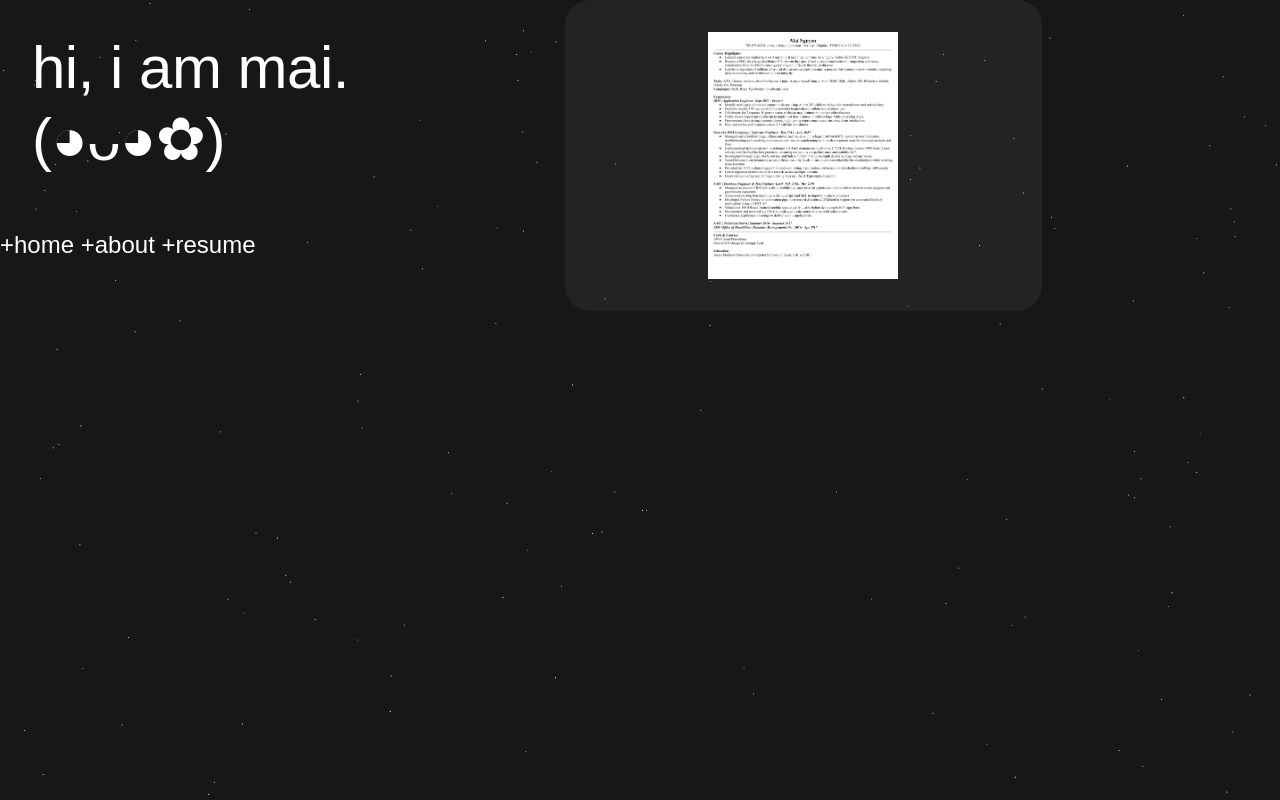
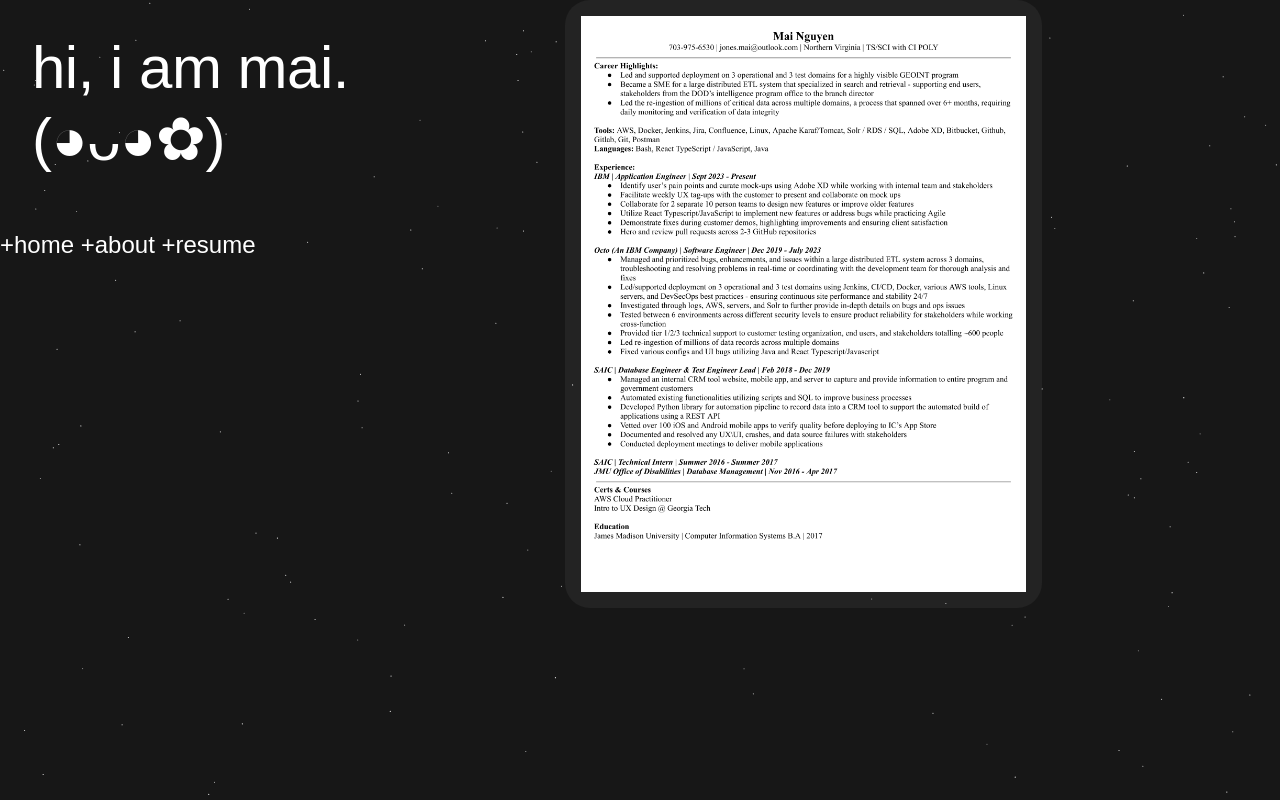
Before and after one commit to mai-pg/mai-portfolio, a React (Create React App) app: page /portfolio/resume in a window 1280 px wide. Built offline with nearby package versions, Linux system fonts and the light colour scheme.

Commit message:
resume update

```diff
--- a/package.json
+++ b/package.json
@@ -2,6 +2,7 @@
   "name": "portfolio",
   "version": "0.1.0",
   "private": true,
+  "homepage": "https://mai-pg.github.io/portfolio",
   "dependencies": {
     "@emotion/react": "^11.13.3",
     "@emotion/styled": "^11.13.0",
@@ -22,6 +23,7 @@
     "file-saver": "^2.0.5",
     "format": "^0.2.2",
     "framer-motion": "^11.9.0",
+    "gh-pages": "^6.1.1",
     "icons": "^1.0.0",
     "lucide-react": "^0.446.0",
     "postcss": "^8.4.47",
@@ -45,7 +47,8 @@
     "build": "react-scripts build",
     "test": "react-scripts test",
     "eject": "react-scripts eject",
-    "format": "prettier --write ."
+    "format": "prettier --write .",
+    "deploy": "gh-pages -d build"
   },
   "eslintConfig": {
     "extends": [
--- a/src/components/ui/personal/Resume.tsx
+++ b/src/components/ui/personal/Resume.tsx
@@ -17,9 +17,8 @@ function Resume() {
         borderRadius: "25px",
       }}
     >
-      <div className="container">
-        <img src={resume} />
-        {/* <Button
+      <img src={resume} />
+      {/* <Button
     variant="contained"
     size="large"
     startIcon={<DownloadIcon />}
@@ -27,10 +26,9 @@ function Resume() {
   >
     Download Resume
   </Button> */}
-        {/* <Document
+      {/* <Document
     file={'../../../resources/mai-resume.pdf'}
       /> */}
-      </div>
     </div>
   );
 }
```
Also changed, not shown: public/manifest.json, 2 other files (tests, documents, lock files or other folders).
